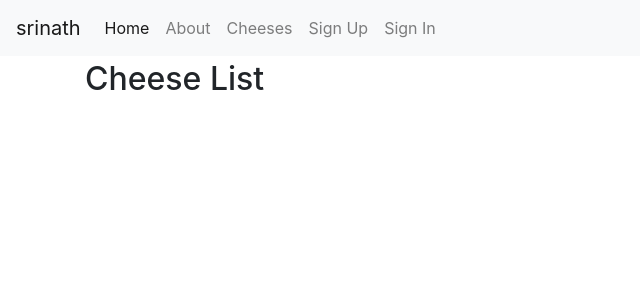
After one commit to srinath4223/srinath_writes, a Django app: page /cheeses/ in a window 1280 px wide. The commit adds this page. Shown: the top 300 px of the page, without its empty margins (0-640 px from the left). Run offline with Django 3.2, Linux system fonts and the light colour scheme; data that the repository does not hold is empty; some libraries are stand-ins or nearby versions.

Commit message:
Implement Cheese list page.Add nav bar link

```diff
--- a/config/urls.py
+++ b/config/urls.py
@@ -6,6 +6,7 @@ from django.views import defaults as default_views
 from django.views.generic import TemplateView
 
 urlpatterns = [
+
     path("", TemplateView.as_view(template_name="pages/home.html"), name="home"),
     path(
         "about/", TemplateView.as_view(template_name="pages/about.html"), name="about"
@@ -15,7 +16,11 @@ urlpatterns = [
     # User management
     path("users/", include("srinath_writes.users.urls", namespace="users")),
     path("accounts/", include("allauth.urls")),
+
     # Your stuff: custom urls includes go here
+    path("cheeses/",include('srinath_writes.cheeses.urls'),name = 'cheeses'),
+
+
 ] + static(settings.MEDIA_URL, document_root=settings.MEDIA_ROOT)
 
 
--- /dev/null
+++ b/srinath_writes/cheeses/urls.py
@@ -0,0 +1,11 @@
+from django.urls import path
+from . import views
+
+app_name = 'cheeses'
+
+urlpatterns = [path(
+                    route='',
+                    view=views.CheeseListView.as_view(),
+                    name='list'
+                    ),
+                ]
--- a/srinath_writes/cheeses/views.py
+++ b/srinath_writes/cheeses/views.py
@@ -1,3 +1,7 @@
 from django.shortcuts import render
+from django.views.generic import ListView
+from .models import Cheese
+# Create your views here.
 
-# Create your views here.
+class CheeseListView(ListView):
+    model  = Cheese
--- a/srinath_writes/templates/base.html
+++ b/srinath_writes/templates/base.html
@@ -48,6 +48,9 @@
             </li>
             <li class="nav-item">
               <a class="nav-link" href="{% url 'about' %}">About</a>
+            </li>
+            <li class="nav-item">
+              <a class="nav-link" href="{% url 'cheeses:list' %}">Cheeses</a>
             </li>
             {% if request.user.is_authenticated %}
               <li class="nav-item">
--- /dev/null
+++ b/srinath_writes/templates/cheeses/cheese_list.html
@@ -0,0 +1,9 @@
+{% extends "base.html" %}
+{% block title %}Cheese List{% endblock title %}
+{% block content %}
+<h2>Cheese List</h2>
+<ul>
+{% for cheese in cheese_list %}
+<li><a href="#TODO">{{ cheese.name }}</a></li>
+{% endfor %}
+{% endblock content%}
```
